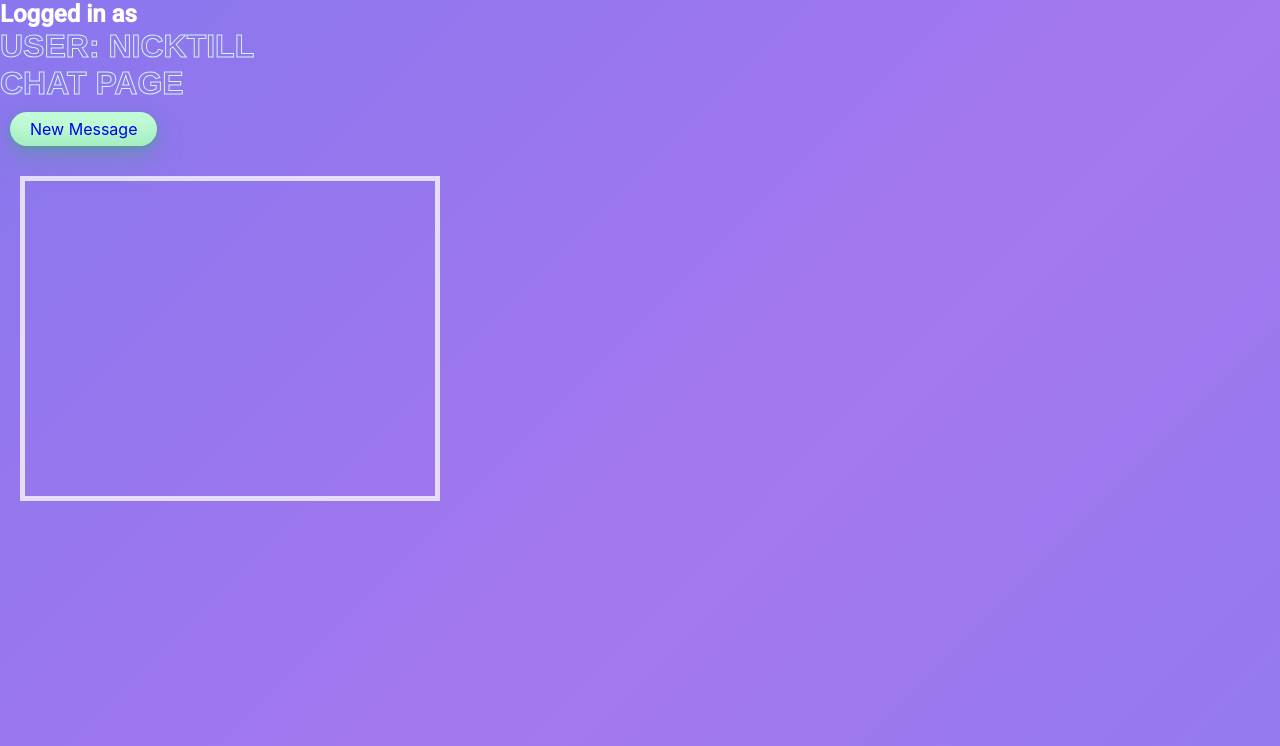
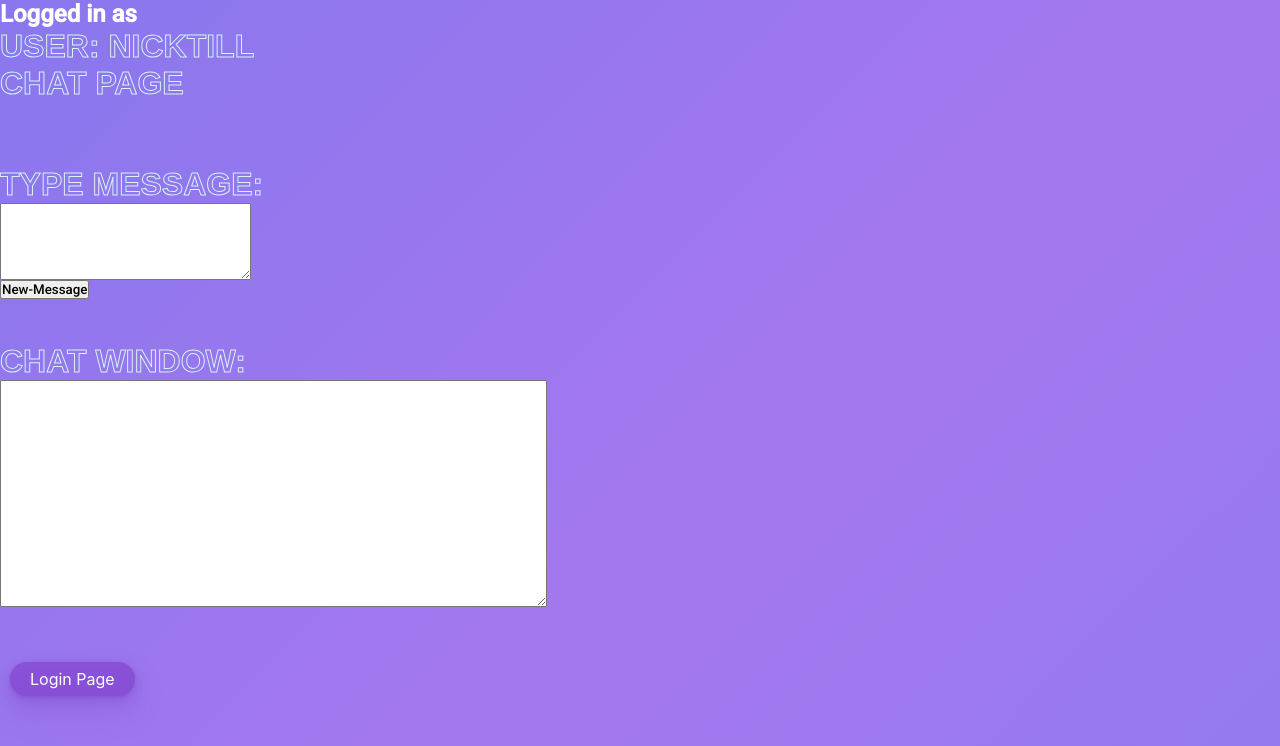
Before and after one commit to nicktill/chat-app, a Flask app: template templates/chat_page.html in a window 1280 px wide. Shown: the top 746 px of the page. Run offline with Flask 2, Linux system fonts and the light colour scheme; the template is opened without the code that fills it, so the values that code supplies are empty; some web fonts are replaced.

Commit message:
adding chat page template

```diff
--- a/static/css/mainChat.css
+++ b/static/css/mainChat.css
@@ -11,6 +11,11 @@ h1 {
     font-size: 18px;
 }
 
+div {
+    padding-bottom: 2%;
+}
+
+
 
 * {
     margin: 0;
@@ -22,6 +27,7 @@ h1 {
 a {
     padding: 10px;
     text-decoration: none;
+    color: white;
 }
 
 p {
@@ -55,6 +61,13 @@ p {
     -webkit-user-select: none;
     touch-action: manipulation;
     margin: 10px;
+}
+
+.changeColor {
+    box-shadow: rgba(128, 72, 207, 0.2) 0 -25px 18px -14px inset, rgba(128, 72, 207, 0.2) 0 1px 2px, rgba(128, 72, 207, 0.2) 0 2px 4px, rgba(128, 72, 207, 0.2) 0 4px 8px, rgba(128, 72, 207, 0.2) 0 8px 16px, rgba(128, 72, 207, 0.2) 0 16px 32px;
+    background-color: #8952d7;
+
+
 }
 
 .button:hover {
--- a/templates/chat_page.html
+++ b/templates/chat_page.html
@@ -8,10 +8,22 @@
 <div class="alignLeft">
     <h1>Logged in as</h1>
     <h1 class="coolAnimation makeSmaller">User: NickTill</h1>
-    <h1 class="coolAnimation makeSmaller">Chat Page</h1>
-    <a class="button" href="/new_message/">New Message</a>
+    <h1 class="coolAnimation makeSmaller">Chat Page</h1><br>
 </div>
-<div class="chatBox"> </div>
+<div class="alignLeft">
+    <br>
+    <h1 class="coolAnimation makeSmaller">type message: </h1>
+    <textarea id="message" name="story" rows="5" cols="33">
+    </textarea><br>
+    <input type="submit" value="New-Message"><br></br>
+</div>
+<div class="alignLeft">
+    <h1 class="coolAnimation makeSmaller">Chat Window: </h1>
+    <textarea id="output" name="story" rows="15" cols="75">
+    </textarea><br>
+</div><br>
+<a class="button changeColor" href="/login/">Login Page</a>
+
 
 <br>
 <br>
```
Also changed, not shown: app.db (deleted), test.db (deleted).
